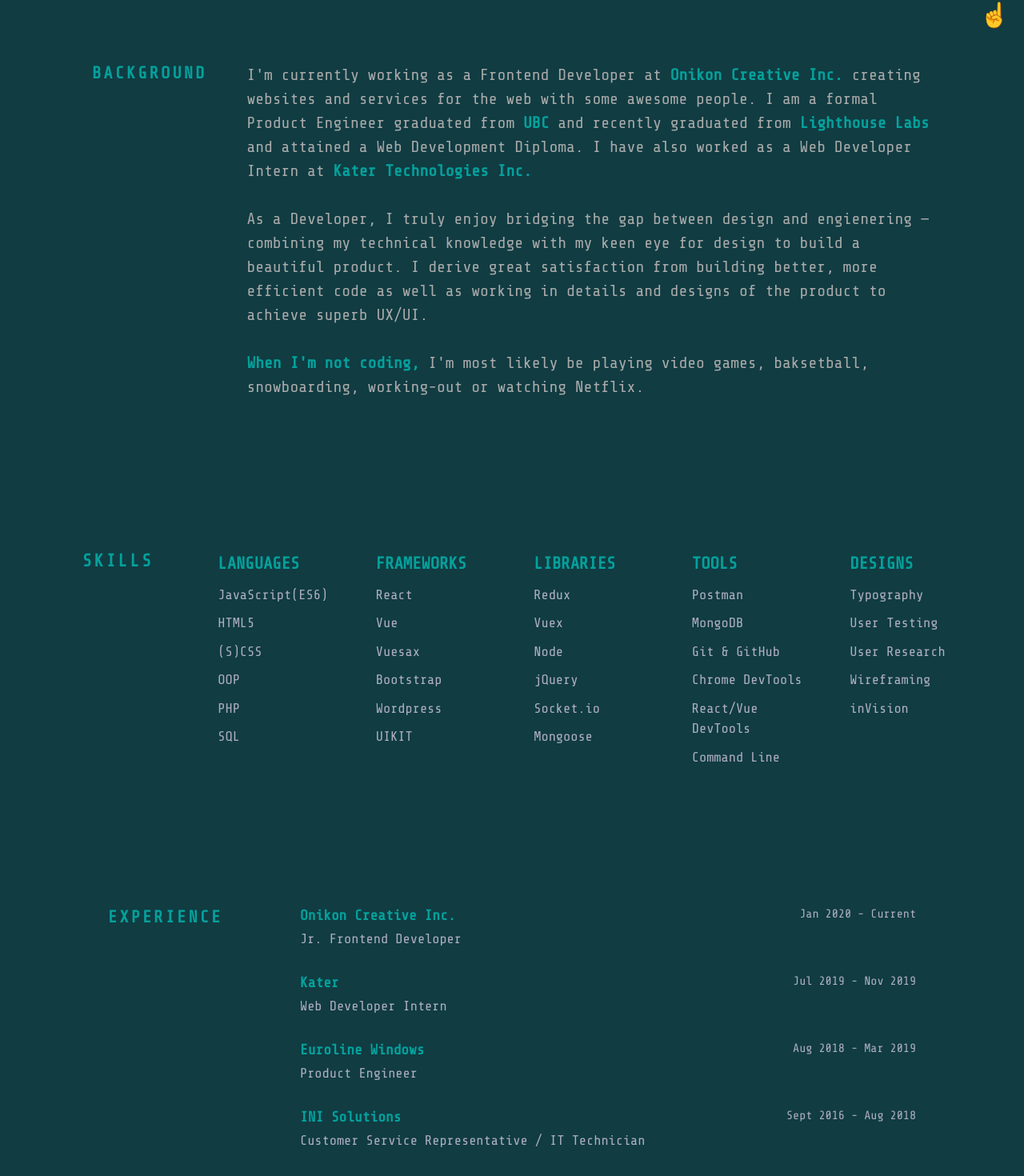
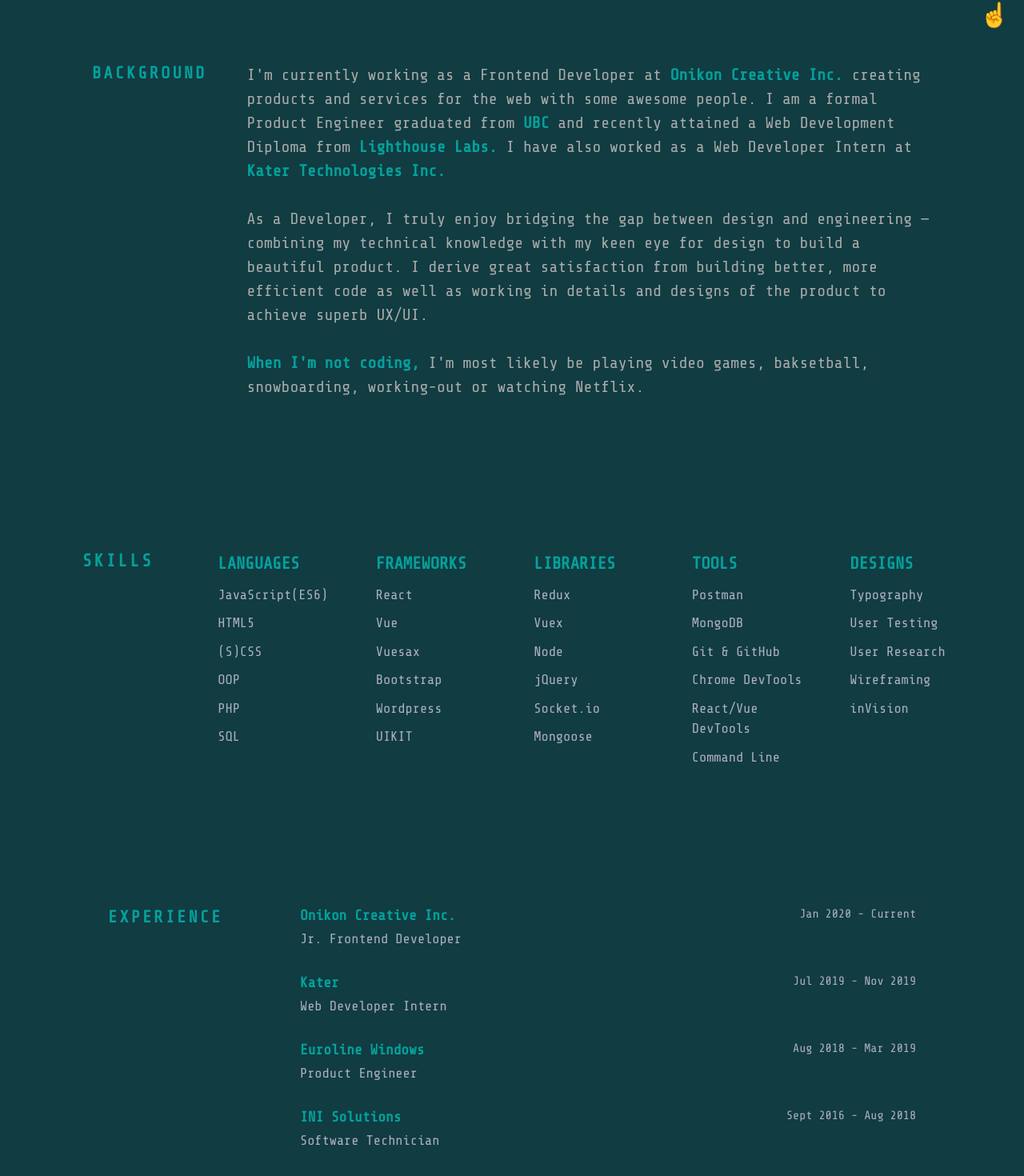
Before and after one commit to Gimorhee/portfolio-v2, a React (Create React App) app: page / in a window 1280 px wide. Shown: the part 746-2216 px from the top of the page at 80% size. Built offline with nearby package versions, Linux system fonts and the light colour scheme.

Commit message:
Final edition before deployment

```diff
--- a/src/components/Background.js
+++ b/src/components/Background.js
@@ -14,17 +14,16 @@
             <a href="https://onikon.com/" target="_blank">
               Onikon Creative Inc.
             </a>{" "}
-            creating websites and services for the web with some awesome people.
+            creating products and services for the web with some awesome people.
             I am a formal Product Engineer graduated from{" "}
             <a href="https://www.ubc.ca/" target="_blank">
               UBC
             </a>{" "}
-            and recently graduated from{" "}
+            and recently attained a Web Development Diploma from{" "}
             <a href="https://www.lighthouselabs.ca/" target="_blank">
-              Lighthouse Labs
+              Lighthouse Labs.
             </a>{" "}
-            and attained a Web Development Diploma. I have also worked as a Web
-            Developer Intern at{" "}
+            I have also worked as a Web Developer Intern at{" "}
             <a href="https://www.kater.com/" target="_blank">
               Kater Technologies Inc.
             </a>
@@ -34,7 +33,7 @@
 
           <p>
             As a Developer, I truly enjoy bridging the gap between design and
-            engienering — combining my technical knowledge with my keen eye for
+            engineering — combining my technical knowledge with my keen eye for
             design to build a beautiful product. I derive great satisfaction
             from building better, more efficient code as well as working in
             details and designs of the product to achieve superb UX/UI.
--- a/src/components/Experiences.js
+++ b/src/components/Experiences.js
@@ -28,7 +28,7 @@
         />
         <Experience
           name="INI Solutions"
-          title="Customer Service Representative / IT Technician"
+          title="Software Technician"
           period="Sept 2016 - Aug 2018"
           link="http://www.inipos.com/"
         />
--- a/src/components/projects/featured/onikon/OnikonProjects.js
+++ b/src/components/projects/featured/onikon/OnikonProjects.js
@@ -7,7 +7,7 @@
 function OnikonProjects() {
   return (
     <div className="OnikonProject-Container">
-      <h1 className="Project-Header">Real Estate Agents Website</h1>
+      <h1 className="Project-Header">Real Estate Website</h1>
       <OnikonCarousel />
       <p className="Project-Info">
         These projects are custom built upon our clients' design and
```
